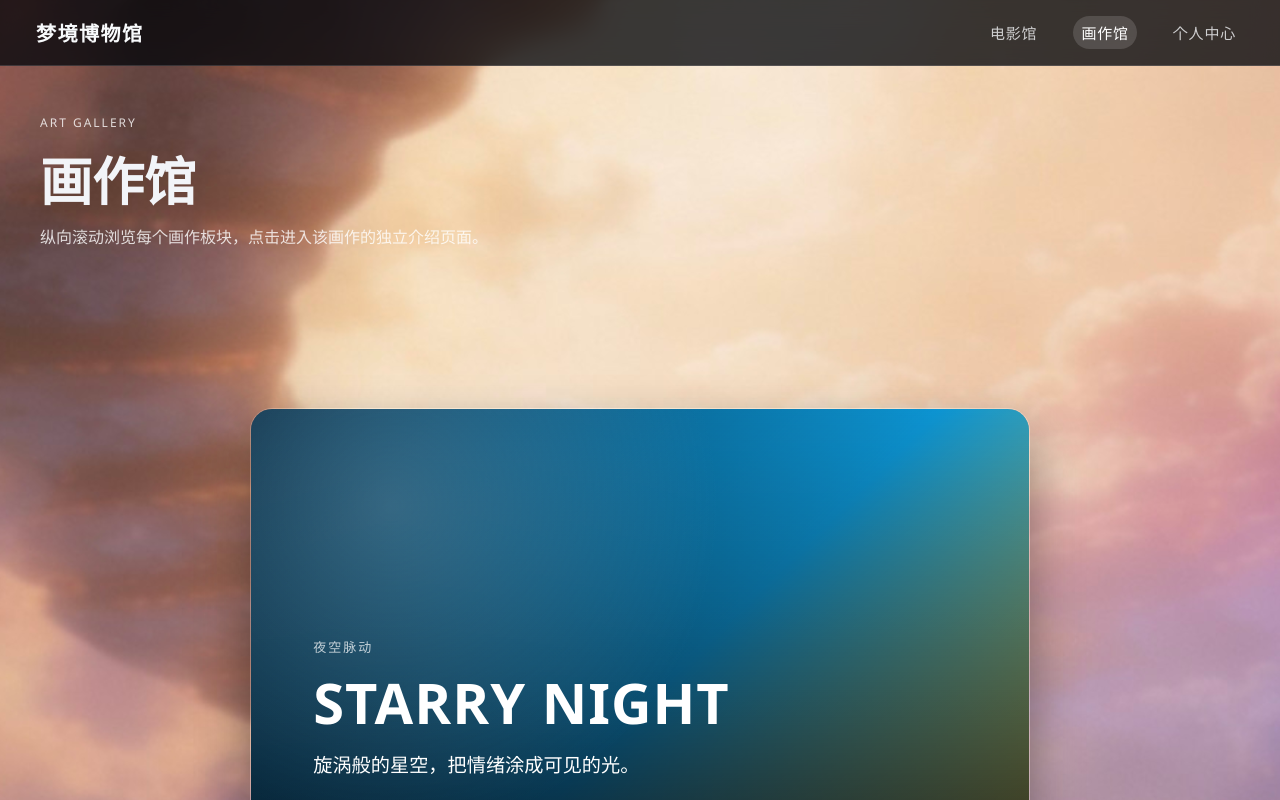
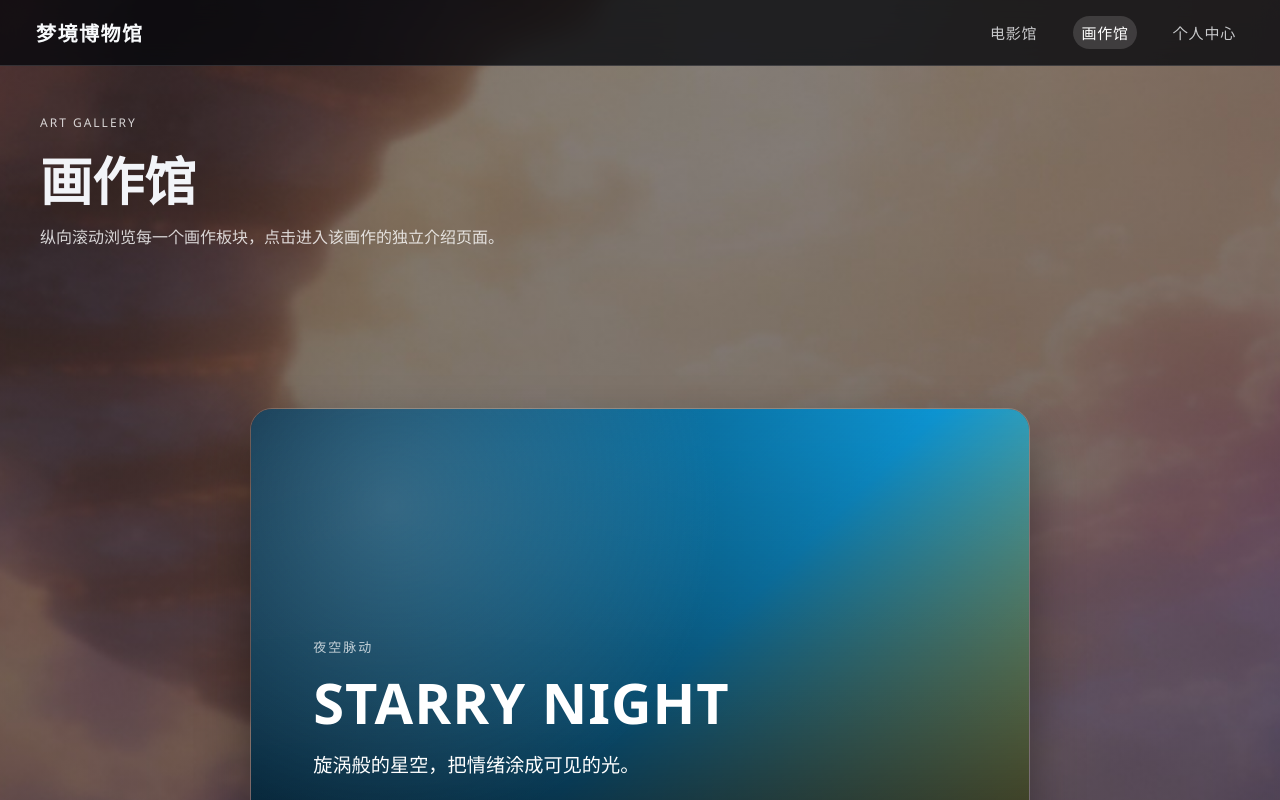
Before and after one commit to ooopp582/dream-museum-1, a Vue app: page /art in a window 1280 px wide. Shown: the top 800 px of the page. Built offline with nearby package versions, Linux system fonts and the light colour scheme.

Commit message:
feat: 梦境博物馆开屏UI与滚动动效实现

```diff
--- a/src/App.vue
+++ b/src/App.vue
@@ -1,5 +1,5 @@
 <template>
-  <div class="app-shell">
+  <div class="app-shell" :style="appStyle">
     <Navbar />
     <main class="page-main">
       <router-view />
@@ -9,12 +9,20 @@
 
 <script setup>
 import Navbar from './components/Navbar.vue'
+import { useScrollBackgroundMotion } from './composables/useScrollBackgroundMotion'
+
+const appStyle = useScrollBackgroundMotion()
 </script>
 
 <style scoped>
 .app-shell {
   min-height: 100vh;
-  background: #06080f;
+  background-image:
+    linear-gradient(rgba(6, 8, 15, 0.58), rgba(6, 8, 15, 0.72)),
+    url('./assets/background.jpg');
+  background-size: auto, cover;
+  background-repeat: no-repeat, no-repeat;
+  background-position: center center, center var(--bg-position-y);
   color: #f2f4f8;
 }
 
--- /dev/null
+++ b/src/composables/useScrollBackgroundMotion.js
@@ -0,0 +1,26 @@
+import { onMounted, onUnmounted, ref } from 'vue'
+
+export function useScrollBackgroundMotion(variableName = '--bg-position-y', easing = 0.045) {
+  const style = ref({ [variableName]: '0%' })
+  let frameId = null
+  let currentProgress = 0
+
+  const animate = () => {
+    const maxScroll = Math.max(1, document.documentElement.scrollHeight - window.innerHeight)
+    const targetProgress = Math.min(1, Math.max(0, window.scrollY / maxScroll))
+
+    currentProgress += (targetProgress - currentProgress) * easing
+    style.value = { [variableName]: `${(currentProgress * 100).toFixed(2)}%` }
+    frameId = requestAnimationFrame(animate)
+  }
+
+  onMounted(() => {
+    animate()
+  })
+
+  onUnmounted(() => {
+    if (frameId) cancelAnimationFrame(frameId)
+  })
+
+  return style
+}
--- a/src/style.css
+++ b/src/style.css
@@ -1,7 +1,9 @@
 :root {
   font-family: 'Segoe UI', 'PingFang SC', 'Microsoft YaHei', sans-serif;
   color: #f2f4f8;
-  background: #06080f;
+  background:
+    linear-gradient(rgba(6, 8, 15, 0.58), rgba(6, 8, 15, 0.72)),
+    url('/src/assets/background.jpg') center / cover fixed no-repeat;
 }
 
 * {
@@ -17,7 +19,9 @@ body,
 }
 
 body {
-  background: #06080f;
+  background:
+    linear-gradient(rgba(6, 8, 15, 0.58), rgba(6, 8, 15, 0.72)),
+    url('/src/assets/background.jpg') center / cover fixed no-repeat;
 }
 
 a {
--- a/src/views/Art.vue
+++ b/src/views/Art.vue
@@ -1,9 +1,9 @@
 <template>
-  <div ref="pageRef" class="page" :style="pageStyle">
+  <div class="page" :style="pageStyle">
     <header class="intro">
       <p class="label">ART GALLERY</p>
       <h1>画作馆</h1>
-      <p>纵向滚动浏览每个画作板块，点击进入该画作的独立介绍页面。</p>
+      <p>纵向滚动浏览每一个画作板块，点击进入该画作的独立介绍页面。</p>
     </header>
 
     <SectionBlock
@@ -21,86 +21,11 @@
 </template>
 
 <script setup>
-import { onMounted, onUnmounted, ref } from 'vue'
 import SectionBlock from '../components/SectionBlock.vue'
+import { useScrollBackgroundMotion } from '../composables/useScrollBackgroundMotion'
 import { artItems } from '../data/exhibits'
 
-const pageRef = ref(null)
-const pageStyle = ref({ '--bg-shift': '0px' })
-const WHEEL_STEP_THRESHOLD = 760
-const STEP_FACTOR = 0.72
-const MAX_WHEEL_DELTA = 120
-const virtualIndex = ref(0)
-let parallaxFrame = null
-let currentBgShift = 0
-
-const getSectionAnchors = () => {
-  if (!pageRef.value) return []
-  return [...pageRef.value.querySelectorAll('.spiral-section')].map((el) => el.offsetTop)
-}
-
-const getCurrentIndex = (anchors) => {
-  const currentY = window.scrollY + 110
-  let index = 0
-  for (let i = 0; i < anchors.length; i += 1) {
-    if (currentY >= anchors[i]) index = i
-  }
-  return index
-}
-
-const syncActiveIndexFromScroll = () => {
-  const anchors = getSectionAnchors()
-  if (!anchors.length) return
-  virtualIndex.value = getCurrentIndex(anchors)
-}
-
-const easeInOutSine = (t) => -(Math.cos(Math.PI * t) - 1) / 2
-
-const handleWheel = (event) => {
-  const anchors = getSectionAnchors()
-  if (!anchors.length) return
-  const firstAnchorY = anchors[0] - 72
-  const lastAnchorY = anchors[anchors.length - 1] - 72
-  const currentY = window.scrollY
-
-  if ((currentY <= firstAnchorY + 2 && event.deltaY < 0) || (currentY >= lastAnchorY - 2 && event.deltaY > 0)) {
-    syncActiveIndexFromScroll()
-    return
-  }
-
-  event.preventDefault()
-
-  const safeDeltaY = Math.sign(event.deltaY) * Math.min(MAX_WHEEL_DELTA, Math.abs(event.deltaY))
-  const indexDelta = (safeDeltaY / WHEEL_STEP_THRESHOLD) * STEP_FACTOR
-  virtualIndex.value = Math.max(0, Math.min(anchors.length - 1, virtualIndex.value + indexDelta))
-
-  const startIndex = Math.floor(virtualIndex.value)
-  const endIndex = Math.min(anchors.length - 1, Math.ceil(virtualIndex.value))
-  const localT = virtualIndex.value - startIndex
-  const progressRatio = easeInOutSine(localT)
-  const startY = anchors[startIndex] - 72
-  const endY = anchors[endIndex] - 72
-  const y = startY + (endY - startY) * progressRatio
-  window.scrollTo(0, y)
-}
-
-const animateParallax = () => {
-  const targetBgShift = window.scrollY * -0.10
-  currentBgShift += (targetBgShift - currentBgShift) * 0.028
-  pageStyle.value = { '--bg-shift': `${currentBgShift.toFixed(2)}px` }
-  parallaxFrame = requestAnimationFrame(animateParallax)
-}
-
-onMounted(() => {
-  syncActiveIndexFromScroll()
-  animateParallax()
-  window.addEventListener('wheel', handleWheel, { passive: false })
-})
-
-onUnmounted(() => {
-  window.removeEventListener('wheel', handleWheel)
-  if (parallaxFrame) cancelAnimationFrame(parallaxFrame)
-})
+const pageStyle = useScrollBackgroundMotion()
 </script>
 
 <style scoped>
@@ -110,9 +35,14 @@ onUnmounted(() => {
   display: flex;
   flex-direction: column;
   gap: 0;
-  background-image: url('/src/assets/background.jpg');
-  background-size: cover;
-  background-position: center calc(50% + var(--bg-shift, 0px));
+  background-image:
+    linear-gradient(rgba(6, 8, 15, 0.48), rgba(6, 8, 15, 0.68)),
+    url('/src/assets/background.jpg');
+  background-size: auto, cover;
+  background-repeat: no-repeat, no-repeat;
+  background-position: center center, center var(--bg-position-y);
+  min-height: 100vh;
+  overflow-x: clip;
 }
 
 .intro {
--- a/src/views/Film.vue
+++ b/src/views/Film.vue
@@ -1,9 +1,9 @@
 <template>
-  <div ref="pageRef" class="page" :style="pageStyle">
+  <div class="page" :style="pageStyle">
     <header class="intro">
       <p class="label">FILM GALLERY</p>
       <h1>电影馆</h1>
-      <p>像展览一样，从上往下浏览每个电影板块，点击可进入独立页面。</p>
+      <p>像展览一样，从上往下浏览每一个电影板块，点击可进入独立页面。</p>
     </header>
 
     <SectionBlock
@@ -21,87 +21,11 @@
 </template>
 
 <script setup>
-import { onMounted, onUnmounted, ref } from 'vue'
 import SectionBlock from '../components/SectionBlock.vue'
+import { useScrollBackgroundMotion } from '../composables/useScrollBackgroundMotion'
 import { filmItems } from '../data/exhibits'
 
-const pageRef = ref(null)
-const pageStyle = ref({ '--bg-shift': '0px' })
-const WHEEL_STEP_THRESHOLD = 760
-const STEP_FACTOR = 0.72
-const MAX_WHEEL_DELTA = 120
-const virtualIndex = ref(0)
-let parallaxFrame = null
-let currentBgShift = 0
-
-const getSectionAnchors = () => {
-  if (!pageRef.value) return []
-  return [...pageRef.value.querySelectorAll('.spiral-section')].map((el) => el.offsetTop)
-}
-
-const getCurrentIndex = (anchors) => {
-  const currentY = window.scrollY + 110
-  let index = 0
-  for (let i = 0; i < anchors.length; i += 1) {
-    if (currentY >= anchors[i]) index = i
-  }
-  return index
-}
-
-const syncActiveIndexFromScroll = () => {
-  const anchors = getSectionAnchors()
-  if (!anchors.length) return
-  virtualIndex.value = getCurrentIndex(anchors)
-}
-
-const easeInOutSine = (t) => -(Math.cos(Math.PI * t) - 1) / 2
-
-const handleWheel = (event) => {
-  const anchors = getSectionAnchors()
-  if (!anchors.length) return
-  const firstAnchorY = anchors[0] - 72
-  const lastAnchorY = anchors[anchors.length - 1] - 72
-  const currentY = window.scrollY
-
-  if ((currentY <= firstAnchorY + 2 && event.deltaY < 0) || (currentY >= lastAnchorY - 2 && event.deltaY > 0)) {
-    syncActiveIndexFromScroll()
-    return
-  }
-
-  event.preventDefault()
-
-  // 以“5格完成一个板块”为单位推进，正负方向都连续可逆
-  const safeDeltaY = Math.sign(event.deltaY) * Math.min(MAX_WHEEL_DELTA, Math.abs(event.deltaY))
-  const indexDelta = (safeDeltaY / WHEEL_STEP_THRESHOLD) * STEP_FACTOR
-  virtualIndex.value = Math.max(0, Math.min(anchors.length - 1, virtualIndex.value + indexDelta))
-
-  const startIndex = Math.floor(virtualIndex.value)
-  const endIndex = Math.min(anchors.length - 1, Math.ceil(virtualIndex.value))
-  const localT = virtualIndex.value - startIndex
-  const progressRatio = easeInOutSine(localT)
-  const startY = anchors[startIndex] - 72
-  const endY = anchors[endIndex] - 72
-  const y = startY + (endY - startY) * progressRatio
-  window.scrollTo(0, y)
-}
-
-const animateParallax = () => {
-  const targetBgShift = window.scrollY * -0.10
-  currentBgShift += (targetBgShift - currentBgShift) * 0.028
-  pageStyle.value = { '--bg-shift': `${currentBgShift.toFixed(2)}px` }
-  parallaxFrame = requestAnimationFrame(animateParallax)
-}
-
-onMounted(() => {
-  syncActiveIndexFromScroll()
-  animateParallax()
-  window.addEventListener('wheel', handleWheel, { passive: false })
-})
-
-onUnmounted(() => {
-  window.removeEventListener('wheel', handleWheel)
-  if (parallaxFrame) cancelAnimationFrame(parallaxFrame)
-})
+const pageStyle = useScrollBackgroundMotion()
 </script>
 
 <style scoped>
@@ -111,9 +35,14 @@ onUnmounted(() => {
   display: flex;
   flex-direction: column;
   gap: 0;
-  background-image: url('/src/assets/background.jpg');
-  background-size: cover;
-  background-position: center calc(50% + var(--bg-shift, 0px));
+  background-image:
+    linear-gradient(rgba(6, 8, 15, 0.48), rgba(6, 8, 15, 0.68)),
+    url('/src/assets/background.jpg');
+  background-size: auto, cover;
+  background-repeat: no-repeat, no-repeat;
+  background-position: center center, center var(--bg-position-y);
+  min-height: 100vh;
+  overflow-x: clip;
 }
 
 .intro {
```
